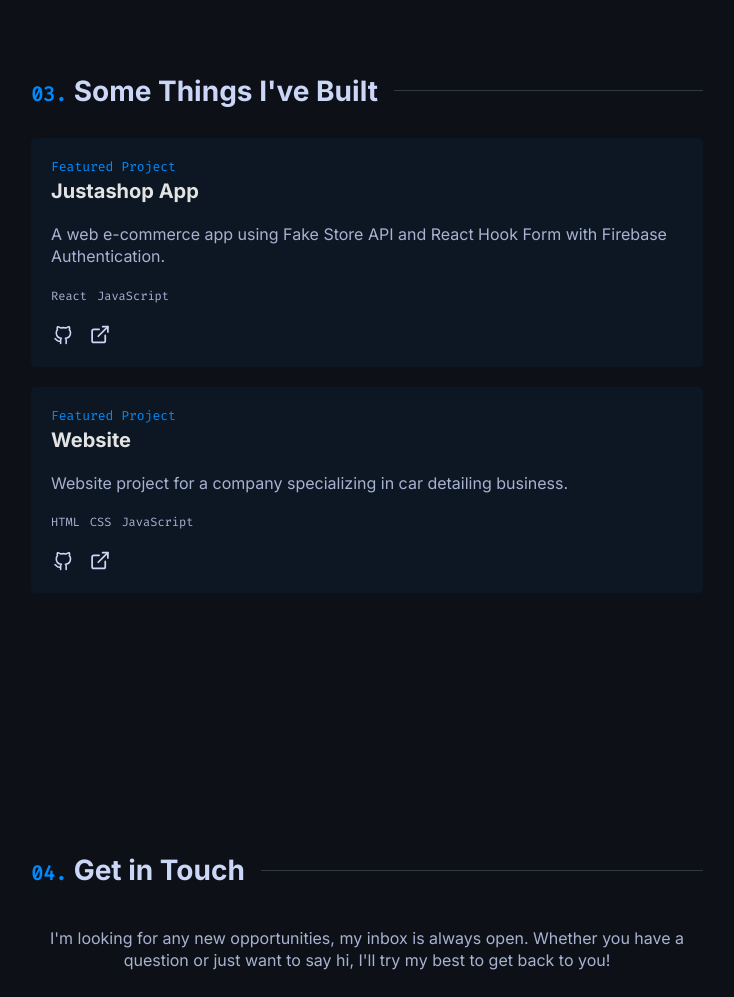
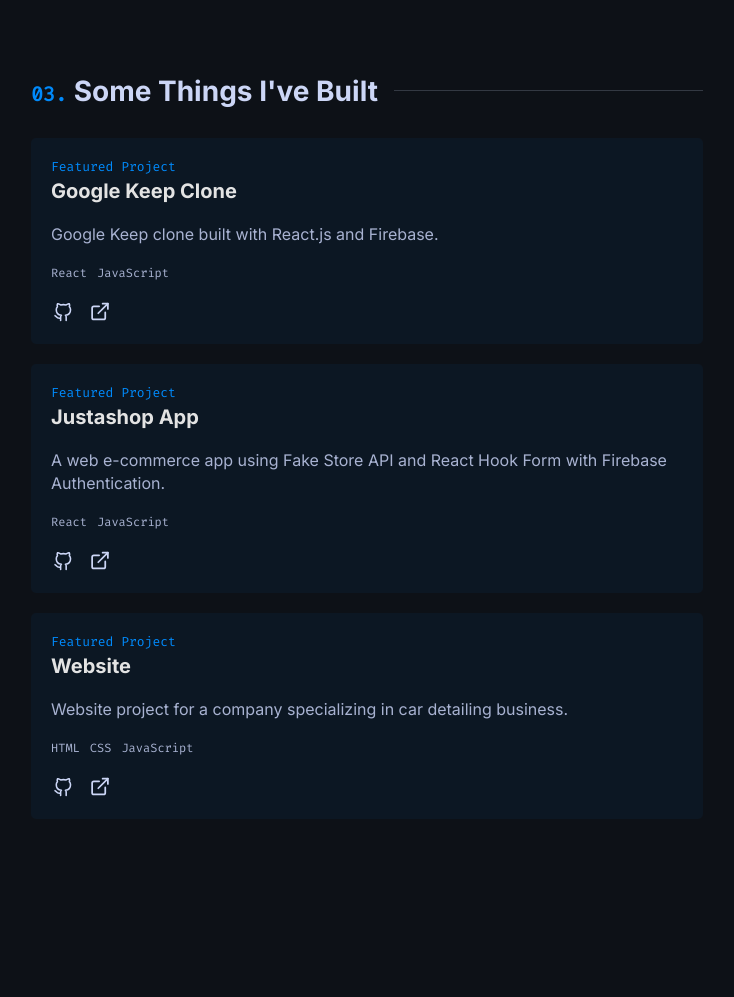
Before and after one commit to bartoszsdr/codecave, an Astro site: page / in a window 1280 px wide. Shown: the part 2060-3057 px from the top of the page, without its empty margins (273-1007 px from the left). Built offline with nearby package versions, Linux system fonts and the light colour scheme; Astro itself is replaced by a stand-in of ours.

Commit message:
add featured project

```diff
--- a/src/components/Projects.astro
+++ b/src/components/Projects.astro
@@ -9,6 +9,68 @@ import '../styles/projects.scss'
 	<ul class='projects__list'>
 		<li class='projects_item'>
 			<div class='projects__cards'>
+				<div class='projects__card'>
+					<p class='projects__featured code'>Featured Project</p>
+					<h3 class='projects__title'>
+						<a
+							href='https://github.com/bartoszsdr/google-keep-react/'
+							aria-label='GitHub link'
+							rel='noopener noreferrer'
+							target='_blank'>Google Keep Clone</a
+						>
+					</h3>
+					<div>
+						<p class='projects__description'>Google Keep clone built with React.js and Firebase.</p>
+					</div>
+					<ul class='projects__technology code'>
+						<li>React</li>
+						<li>JavaScript</li>
+					</ul>
+					<div class='projects__links'>
+						<a
+							href='https://github.com/bartoszsdr/google-keep-react/'
+							aria-label='GitHub link'
+							rel='noopener noreferrer'
+							target='_blank'
+							><svg
+								xmlns='http://www.w3.org/2000/svg'
+								width='24'
+								height='24'
+								viewBox='0 0 24 24'
+								fill='none'
+								stroke='#ccd6f6'
+								stroke-width='2'
+								stroke-linecap='round'
+								stroke-linejoin='round'
+								class='feather feather-github'
+								><path
+									d='M9 19c-5 1.5-5-2.5-7-3m14 6v-3.87a3.37 3.37 0 0 0-.94-2.61c3.14-.35 6.44-1.54 6.44-7A5.44 5.44 0 0 0 20 4.77 5.07 5.07 0 0 0 19.91 1S18.73.65 16 2.48a13.38 13.38 0 0 0-7 0C6.27.65 5.09 1 5.09 1A5.07 5.07 0 0 0 5 4.77a5.44 5.44 0 0 0-1.5 3.78c0 5.42 3.3 6.61 6.44 7A3.37 3.37 0 0 0 9 18.13V22'
+								></path>
+							</svg>
+						</a>
+						<a
+							href='https://googlekeep-react.netlify.app/'
+							aria-label='Live view link'
+							rel='noopener noreferrer'
+							target='_blank'
+							><svg
+								xmlns='http://www.w3.org/2000/svg'
+								width='24'
+								height='24'
+								viewBox='0 0 24 24'
+								fill='none'
+								stroke='#ccd6f6'
+								stroke-width='2'
+								stroke-linecap='round'
+								stroke-linejoin='round'
+								class='feather feather-external-link'
+								><path d='M18 13v6a2 2 0 0 1-2 2H5a2 2 0 0 1-2-2V8a2 2 0 0 1 2-2h6'></path><polyline
+									points='15 3 21 3 21 9'></polyline><line x1='10' y1='14' x2='21' y2='3'></line>
+							</svg>
+						</a>
+					</div>
+				</div>
+
 				<div class='projects__card'>
 					<p class='projects__featured code'>Featured Project</p>
 					<h3 class='projects__title'>
```
